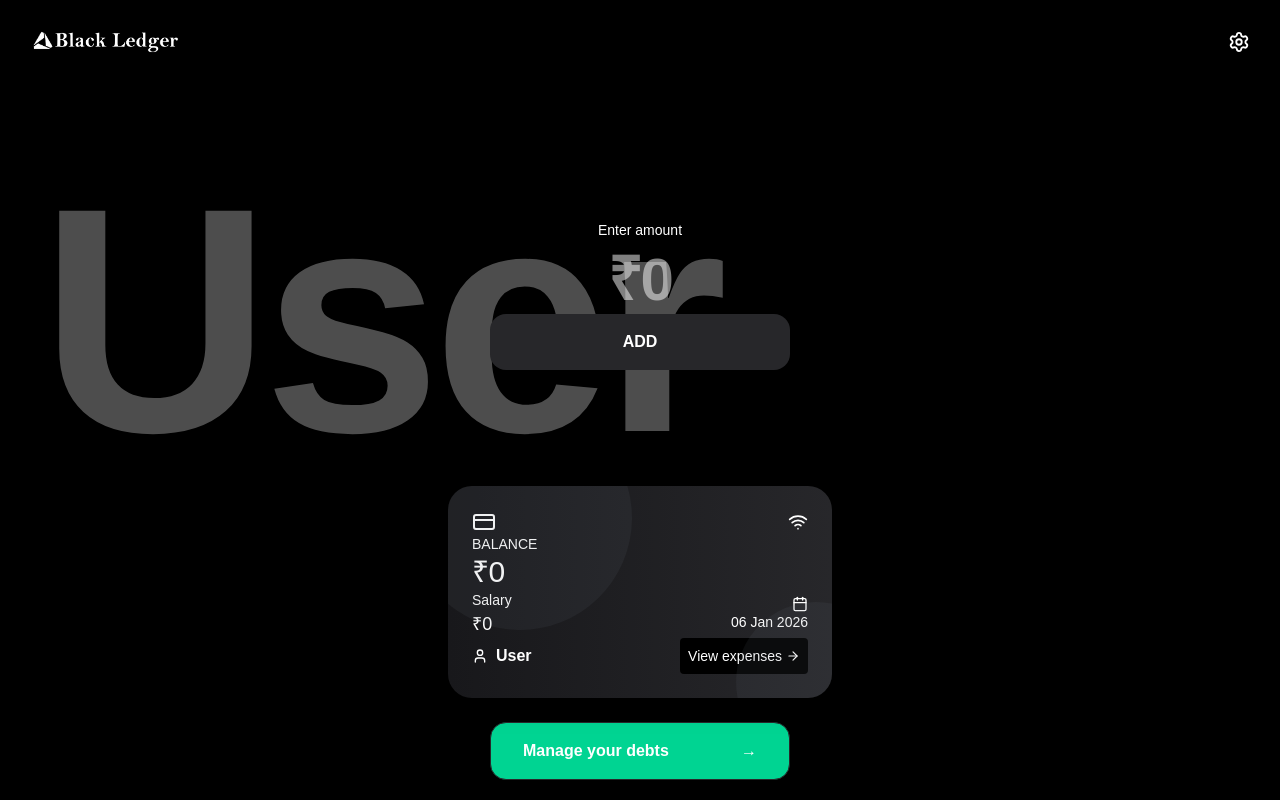
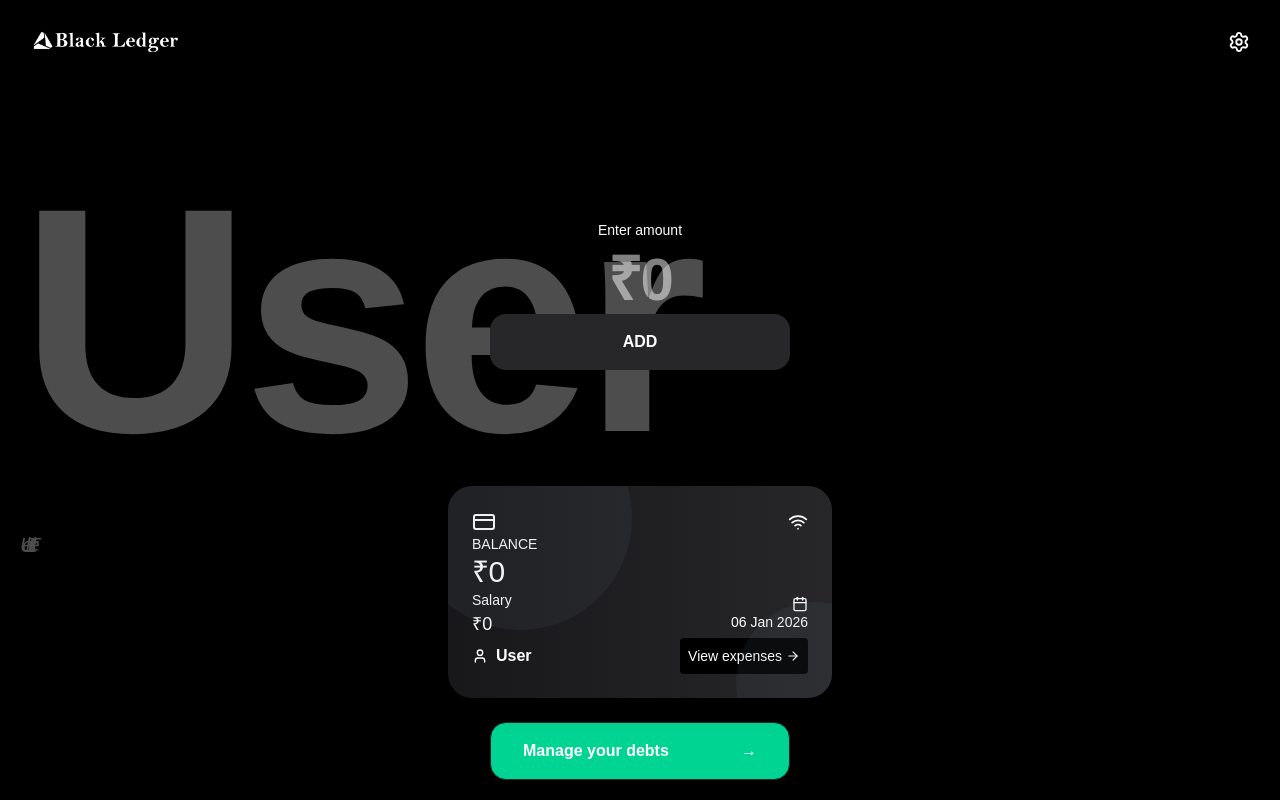
Before and after one commit to mhdhssn967/black-ledger, a React (Vite) app: page / in a window 1280 px wide. Built offline with nearby package versions, Linux system fonts and the light colour scheme; no server answers; the database is empty; sample sign-in values are in the browser's storage; a web font is replaced by a local one.

Commit message:
title add and setting text change

```diff
--- a/src/pages/HomePage.css
+++ b/src/pages/HomePage.css
@@ -5,7 +5,7 @@
     padding: 20px;
     z-index: 1;
     opacity: 0.3;
-    left: 20px;
+    left: 0px;
 }
 .home-one{
     display:'flex';
--- a/src/pages/HomePage.jsx
+++ b/src/pages/HomePage.jsx
@@ -114,6 +114,7 @@ const [data,setData]=useState({})
             <span className="text-[25vw] font-extrabold tracking-tight text-white/80" style={{textWrap:'nowrap'}}>
               {/* <h3 className="text-[19vw]">Hi</h3> */}
                 {data?.profile?.name}
+                <p style={{fontStyle:'italic',fontWeight:'200',fontSize:'20px',marginTop:'-30px'}}>{data?.profile?.title}</p>
             </span>
             <br />
             {/* <span className="mt-[-2rem] text-xl tracking-widest text-white/80 uppercase">
--- a/src/pages/Settings.jsx
+++ b/src/pages/Settings.jsx
@@ -81,8 +81,8 @@ export default function Settings() {
       </button>
 
       {/* Background */}
-      <div className="fixed inset-0 flex justify-center items-center pointer-events-none">
-        <span className="text-[16vw] font-extrabold text-white/5">
+      <div >
+        <span className="text-[30px] font-extrabold text-white/5">
           SETTINGS
         </span>
       </div>
```
